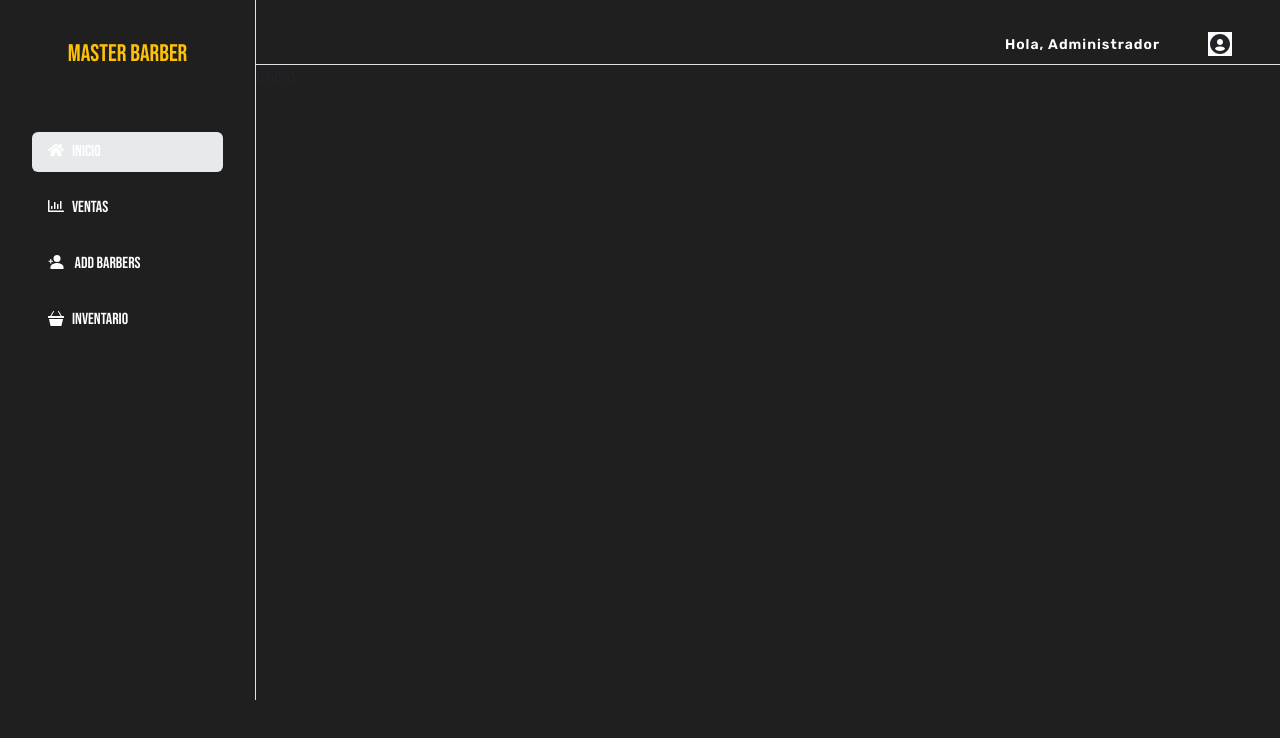
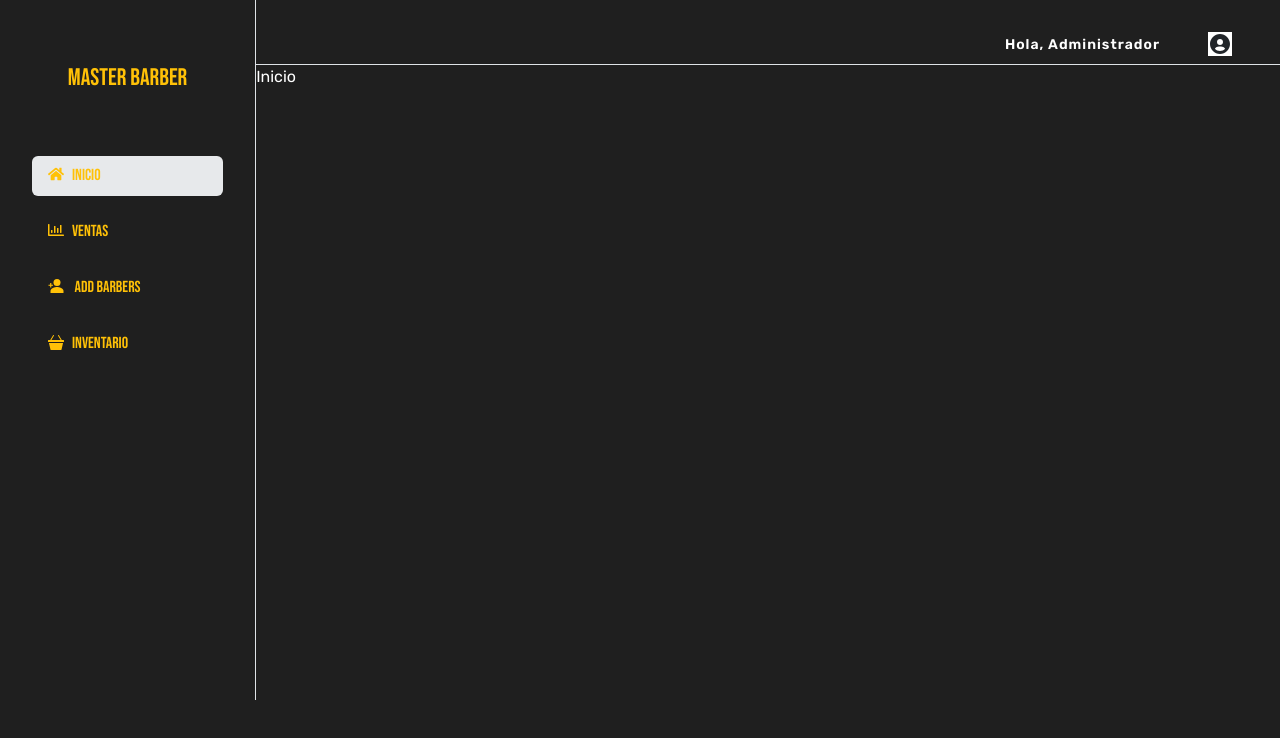
Before and after one commit to FidelSmoke/Practicas, a React (Create React App) app in the folder dashboard-react/dashboard-react/: page / in a window 1280 px wide. Shown: the top 738 px of the page. Built offline with nearby package versions, Linux system fonts and the light colour scheme.

Commit message:
sssssssssssssssssssssssssssssss

```diff
--- a/dashboard-react/dashboard-react/src/App.js
+++ b/dashboard-react/dashboard-react/src/App.js
@@ -3,13 +3,12 @@ import Navbar from './Components/Navbar'
 import Sidebar from '../src/Components/Sidebar'
 import Ventas from './pages/Ventas'
 import Clientes from './pages/Clientes'
-import Barberos from './pages/Barberos'
+import AddBarberos from './pages/AddBarberos'
 import './App.scss';
 import 'bootstrap/scss/bootstrap.scss'
 import 'bootstrap/dist/css/bootstrap.min.css';
 import Inventario from './pages/inventario'
 import Inicio from './pages/Inicio'
-
 function App() {
   return (
     <BrowserRouter>
@@ -23,7 +22,7 @@ function App() {
             <Route exact path='/Ventas' element={<Ventas />}> </Route>
             <Route exact path='/Clientes' element={<Clientes />}> </Route>
             <Route exact path='/Inventario' element={<Inventario />}> </Route>
-            <Route exact path='/Barberos' element={<Barberos />}> </Route>
+            <Route exact path='/addBarberos' element={<AddBarberos />}> </Route>
           </Routes>
         </div>
       </div>
--- a/dashboard-react/dashboard-react/src/Components/Navbar.js
+++ b/dashboard-react/dashboard-react/src/Components/Navbar.js
@@ -1,6 +1,7 @@
 import 'bootstrap/scss/bootstrap.scss'
 import 'bootstrap/dist/css/bootstrap.min.css';
 import { BiSolidUserCircle } from "react-icons/bi";
+
 const Navbar = () => {
     return (
         <div className="navbar border-bottom mt-0 justify-content-end ">
--- a/dashboard-react/dashboard-react/src/Components/Sidebar.js
+++ b/dashboard-react/dashboard-react/src/Components/Sidebar.js
@@ -5,29 +5,27 @@ import * as faIncons from 'react-icons/fa'
 import 'bootstrap/dist/css/bootstrap.min.css';
 import { BsBasket3Fill } from "react-icons/bs"
 import { IoPersonAddSharp } from "react-icons/io5";
-// import img from '../../public/logo512.png';
 const Sidebar = () => {
     return (
         <div className="sidebar border-end">
-            {/* <img src={img} /> */}
-              <h1 className='fs-4 pt-3 pb-4 text-center d-none d-sm-block mt-4 text-warning' >Master Barber</h1>
+              <h1 className='fs-4 pt-3 pb-4 text-center d-none d-sm-block mt-4 text-warning mt-5' >Master Barber</h1>
             <div className='nave'>
             <ul>
                  <li>
-                      <NavLink to="/" exact className=' rounded py-2 w-100 d-inline-block px-3 text-white'  activeClassName='active'><faIncons.FaHome className='me-2'/>Inicio</NavLink>
+                      <NavLink to="/" exact className=' rounded py-2 w-100 d-inline-block px-3 text-warning'  activeClassName='active'><faIncons.FaHome className='me-2'/>Inicio</NavLink>
                 </li>
                 <li>
-                      <NavLink to="/Ventas" exact className=' rounded py-2 w-100 d-inline-block px-3 text-white'  activeClassName='active'> <faIncons.FaRegChartBar className='me-2'/>
+                      <NavLink to="/Ventas" exact className=' rounded py-2 w-100 d-inline-block px-3 text-warning'  activeClassName='active'> <faIncons.FaRegChartBar className='me-2'/>
                       Ventas</NavLink>
                 </li>
                 {/* <li>
                       <NavLink to="/Clientes" exact className='text-dark rounded py-2 w-100 d-inline-block px-3'  activeClassName='active'> <faIncons.FaUserFriends className='me-2'/>Clientes</NavLink>
                 </li> */}
                 <li>
-                      <NavLink to="/Barberos" exact className=' rounded py-2 w-100 d-inline-block px-3 text-white'  activeClassName='active'><    IoPersonAddSharp className='me-2' /> Add Barbers</NavLink>
+                      <NavLink to="/AddBarberos" exact className=' rounded py-2 w-100 d-inline-block px-3 text-warning'  activeClassName='active'><IoPersonAddSharp className='me-2' /> Add Barbers</NavLink>
                 </li>
                 <li>
-                      <NavLink to="/Inventario" exact className='rounded py-2 w-100 d-inline-block px-3 text-white'  activeClassName='active'><BsBasket3Fill className='me-2' />Inventario</NavLink>
+                      <NavLink to="/Inventario" exact className='rounded py-2 w-100 d-inline-block px-3 text-warning'  activeClassName='active'><BsBasket3Fill className='me-2' />Inventario</NavLink>
                 </li>
             </ul>
             </div>
--- a/dashboard-react/dashboard-react/src/index.js
+++ b/dashboard-react/dashboard-react/src/index.js
@@ -3,7 +3,6 @@ import ReactDOM from 'react-dom/client';
 import App from './App';
 import 'bootstrap/scss/bootstrap.scss'
 import 'bootstrap/dist/css/bootstrap.min.css';
-
 const root = ReactDOM.createRoot(document.getElementById('root'));
 root.render(
   <React.StrictMode>
--- a/dashboard-react/dashboard-react/src/pages/Barberos.js
+++ b/dashboard-react/dashboard-react/src/pages/AddBarberos.js
@@ -1,14 +1,13 @@
 import 'bootstrap/dist/css/bootstrap.min.css';
 import 'bootstrap/scss/bootstrap.scss'
 import React from 'react'
-// import img from '../../public/logo512.png';
-const Barberos = () => {
+const addBarberos = () => {
     return (
         <div>
-            {/* <img src={img} /> */}
+
             <p>Barberos</p>
         </div>
     )
 }
 
-export default Barberos
+export default addBarberos
--- a/dashboard-react/dashboard-react/src/pages/Inicio.js
+++ b/dashboard-react/dashboard-react/src/pages/Inicio.js
@@ -4,7 +4,7 @@ import React from 'react'
 const Inicio= () => {
     return (
         <div>
-            <p>Inicio</p>
+            <p className='text-white'>Inicio</p>
         </div>
     )
 }
--- a/dashboard-react/dashboard-react/src/pages/Ventas.js
+++ b/dashboard-react/dashboard-react/src/pages/Ventas.js
@@ -1,10 +1,11 @@
 import 'bootstrap/scss/bootstrap.scss'
 import 'bootstrap/dist/css/bootstrap.min.css';
 import React from 'react'
+import { Link } from 'react-router-dom'
 const Ventas= () => {
     return (
         <div>
-            <p>Ventas</p>
+            <p className='text-white'>Ventas</p>
         </div>
     )
 }
```
